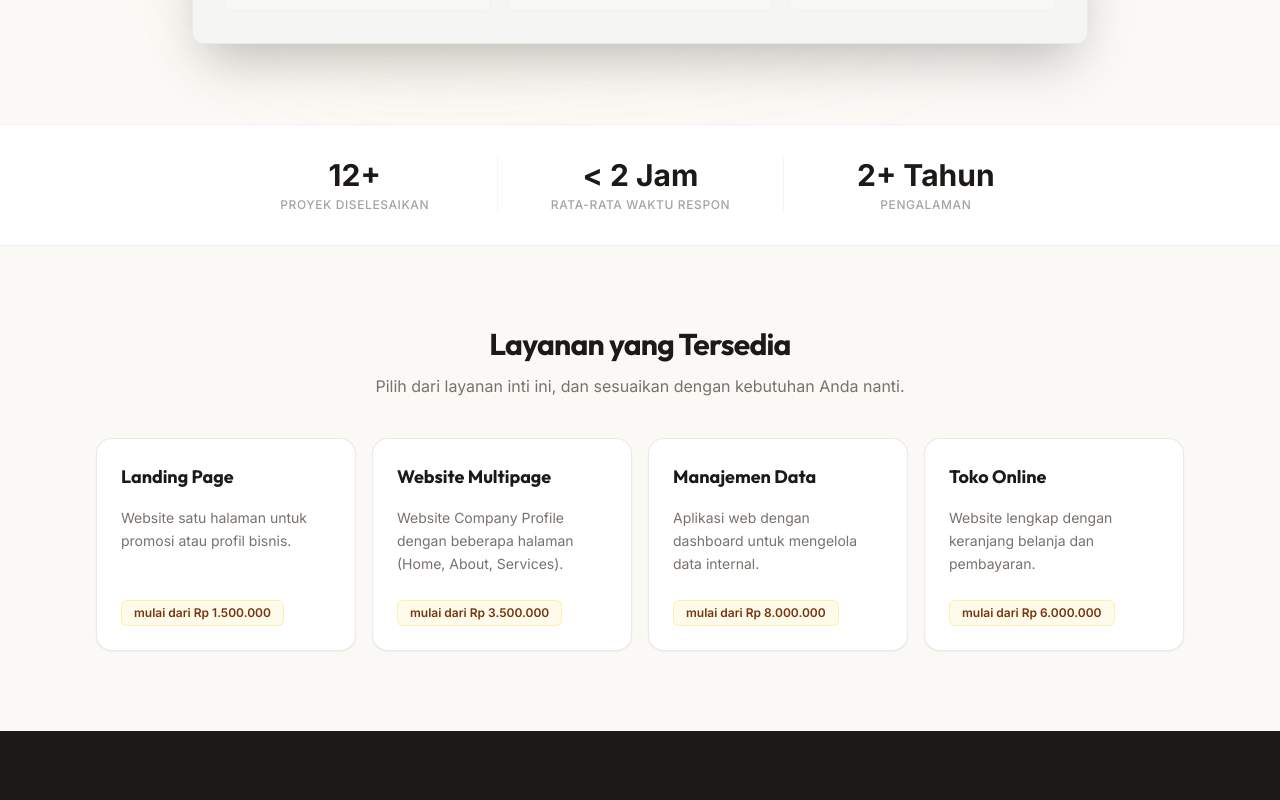
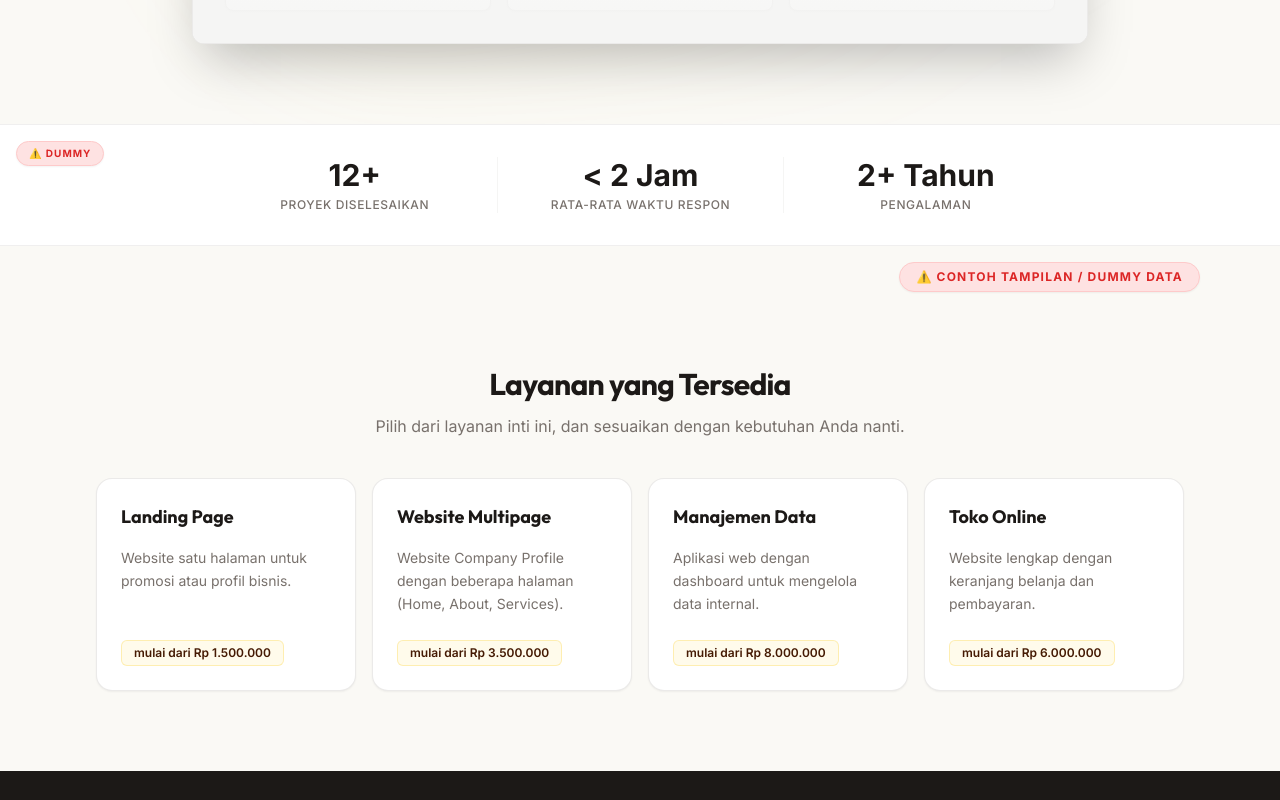
Before and after one commit to indrabaydhowi/client-onboarding-discovery-form, a Next.js app: page / in a window 1280 px wide. Shown: the part 1020-1820 px from the top of the page. Built offline with nearby package versions, Linux system fonts and the light colour scheme.

Commit message:
chore(ui): implement phase 4 QA and typography refinements

```diff
--- a/src/app/page.tsx
+++ b/src/app/page.tsx
@@ -82,6 +82,7 @@ export default function HomePage() {
     if (honeypot) return; // Spam protection
     if (validateForm()) {
       setIsSubmitted(true);
+      window.scrollTo({ top: 0, behavior: 'smooth' });
     }
   };
 
@@ -191,20 +192,30 @@ export default function HomePage() {
         </section>
 
         {/* STATS BAR */}
-        <section className="border-y border-stone-200/60 bg-white">
-          <div className="max-w-4xl mx-auto px-5 py-8 grid grid-cols-3 divide-x divide-stone-100 text-center">
+        <section className="border-y border-stone-200/60 bg-white relative">
+          {SHOW_DUMMY_WATERMARK && (
+            <div className="absolute top-4 left-4 bg-red-100 text-red-600 px-3 py-1 rounded-full text-[10px] font-bold tracking-widest border border-red-200 z-20 uppercase shadow-sm">
+              ⚠️ Dummy
+            </div>
+          )}
+          <div className="max-w-4xl mx-auto px-5 py-8 grid grid-cols-3 divide-x divide-stone-100 text-center relative z-10">
             {dummyStats.map((stat, i) => (
               <div key={i} className="flex flex-col items-center justify-center space-y-1">
                 <span className="text-2xl sm:text-3xl font-bold text-stone-900">{stat.value}</span>
-                <span className="text-[10px] sm:text-xs text-stone-400 font-medium uppercase tracking-wider">{stat.label}</span>
+                <span className="text-[10px] sm:text-xs text-stone-500 font-medium uppercase tracking-wider">{stat.label}</span>
               </div>
             ))}
           </div>
         </section>
 
         {/* SERVICES SECTION */}
-        <section className="py-20 px-5 sm:px-8 max-w-6xl mx-auto space-y-10">
-          <div className="text-center space-y-3">
+        <section className="py-20 px-5 sm:px-8 max-w-6xl mx-auto space-y-10 relative">
+          {SHOW_DUMMY_WATERMARK && (
+            <div className="absolute top-4 right-4 bg-red-100 text-red-600 px-4 py-1.5 rounded-full text-xs font-bold tracking-widest border border-red-200 z-20 uppercase shadow-sm">
+              ⚠️ Contoh Tampilan / Dummy Data
+            </div>
+          )}
+          <div className="text-center space-y-3 relative z-10">
             <h2 className="text-3xl font-bold text-stone-900 tracking-tight font-display">Layanan yang Tersedia</h2>
             <p className="text-stone-500">Pilih dari layanan inti ini, dan sesuaikan dengan kebutuhan Anda nanti.</p>
           </div>
@@ -216,7 +227,7 @@ export default function HomePage() {
                   <p className="text-sm text-stone-500 leading-relaxed">{project.description}</p>
                 </div>
                 <div className="pt-6 mt-auto">
-                  <span className="inline-flex px-3 py-1 bg-amber-50 text-amber-900 text-xs font-semibold rounded-md border border-amber-200/60">
+                  <span className="inline-flex px-3 py-1 bg-amber-50 text-amber-950 text-xs font-semibold rounded-md border border-amber-200/60">
                     {dummyPrices[project.id]}
                   </span>
                 </div>
@@ -351,7 +362,7 @@ export default function HomePage() {
                 >
                   <CheckCircle2 className="w-12 h-12" strokeWidth={1.5} />
                 </motion.div>
-                <h1 className="text-2xl sm:text-3xl font-bold text-stone-900 tracking-tight leading-tight">
+                <h1 className="text-2xl sm:text-3xl font-bold text-stone-900 tracking-tight leading-tight font-display">
                   Permintaan proyek Anda sudah kami terima
                 </h1>
                 <p className="text-stone-500 text-[15px] max-w-md mx-auto leading-relaxed">
--- a/src/components/ui/FeatureCard.tsx
+++ b/src/components/ui/FeatureCard.tsx
@@ -56,12 +56,12 @@ export default function FeatureCard({
         )}
       </div>
       <div className={`p-2.5 rounded-xl flex-shrink-0 transition-colors duration-300 ease-out ${
-        isSelected ? "bg-amber-50 text-amber-700" : "bg-stone-50 text-stone-500"
+        isSelected ? "bg-amber-50 text-amber-800" : "bg-stone-50 text-stone-500"
       }`}>
         <IconComponent className="w-5 h-5" strokeWidth={1.5} />
       </div>
       <div className="min-w-0">
-        <h3 className={`text-[15px] font-semibold tracking-tight transition-colors duration-300 ease-out ${
+        <h3 className={`text-[15px] font-semibold tracking-tight font-display transition-colors duration-300 ease-out ${
           isSelected ? "text-stone-900" : "text-stone-800"
         }`}>{title}</h3>
         <p className="text-stone-500 text-[13px] leading-snug font-normal mt-0.5">{description}</p>
--- a/src/components/ui/ProjectCard.tsx
+++ b/src/components/ui/ProjectCard.tsx
@@ -46,12 +46,12 @@ export default function ProjectCard({
         {isSelected && <motion.div initial={{ scale: 0 }} animate={{ scale: 1 }} className="w-2 h-2 rounded-full bg-white" />}
       </div>
       <div className={`p-2.5 rounded-xl w-fit transition-colors duration-300 ease-out ${
-        isSelected ? "bg-amber-50 text-amber-700" : "bg-stone-50 text-stone-500"
+        isSelected ? "bg-amber-50 text-amber-800" : "bg-stone-50 text-stone-500"
       }`}>
         <IconComponent className="w-5 h-5" strokeWidth={1.5} />
       </div>
       <div className="space-y-1.5">
-        <h3 className={`text-lg font-semibold tracking-tight transition-colors duration-300 ease-out ${
+        <h3 className={`text-lg font-semibold tracking-tight font-display transition-colors duration-300 ease-out ${
           isSelected ? "text-stone-900" : "text-stone-800"
         }`}>{title}</h3>
         <p className="text-stone-500 text-[13px] leading-relaxed font-normal">{description}</p>
```
